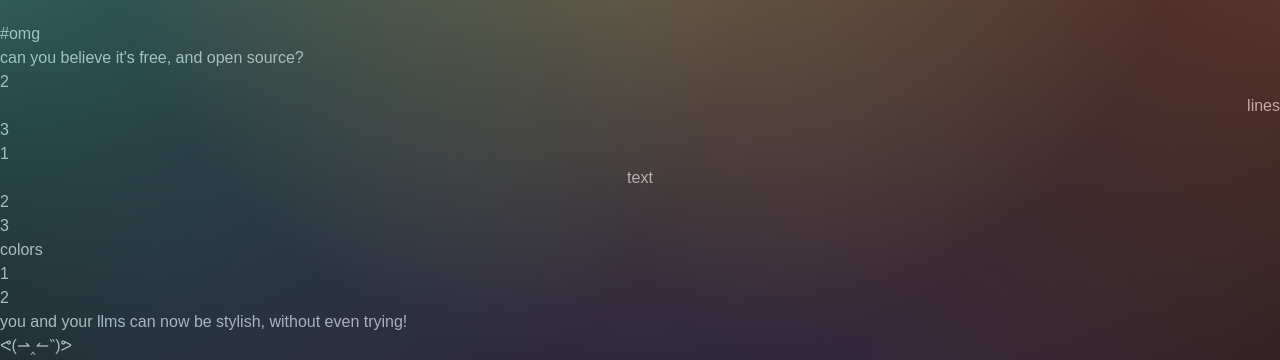
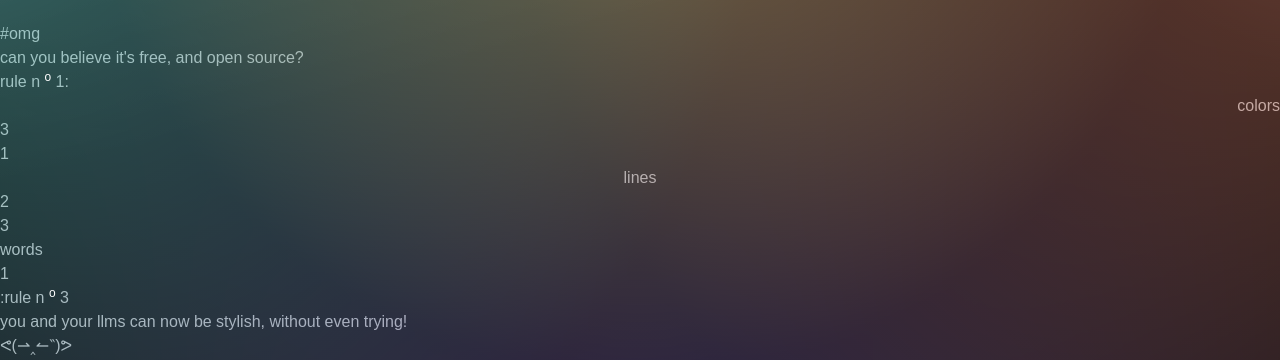
Before and after one commit to bharxhav/sucky-design, a Next.js app: page / in a window 1280 px wide. Shown: the part 141-501 px from the top of the page. Built offline with nearby package versions, Linux system fonts and the light colour scheme; a web font is replaced by a local one.

Commit message:
ADD rules

```diff
--- a/src/app/page.tsx
+++ b/src/app/page.tsx
@@ -51,11 +51,11 @@ export default function Home() {
                 </p>
               </Div>
               <Div silent className="w-1/2 flex items-center justify-center">
-                2
+                rule n <sup>o</sup> 1:
               </Div>
             </Div>
             <Div
-              legend="lines"
+              legend="colors"
               legendPlacement="right"
               className="flex flex-1 items-center justify-center"
             >
@@ -67,7 +67,7 @@ export default function Home() {
               1
             </Div>
             <Div
-              legend="text"
+              legend="lines"
               legendPlacement="center"
               className="flex w-2/3 items-center justify-center"
             >
@@ -79,14 +79,14 @@ export default function Home() {
           </Div>
           <Div silent className="flex flex-row h-1/3">
             <Div
-              legend="colors"
+              legend="words"
               className="flex-1 flex items-center justify-center"
             >
               1
             </Div>
             <Div silent className="flex flex-row w-1/3">
               <Div silent className="w-1/2 flex items-center justify-center">
-                2
+                :rule n <sup>o</sup> 3
               </Div>
               <Div
                 silent
```
